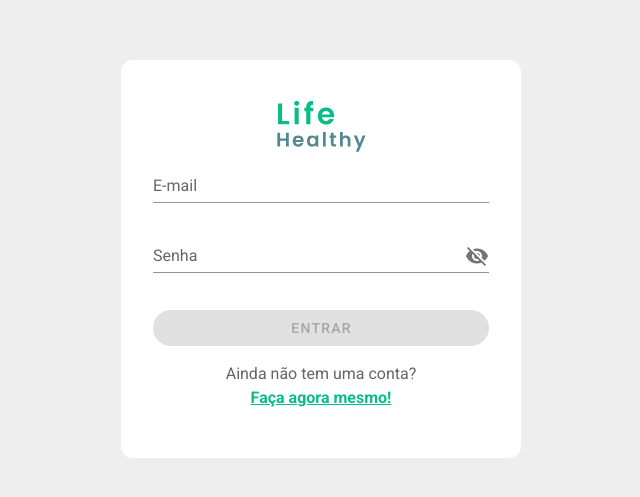
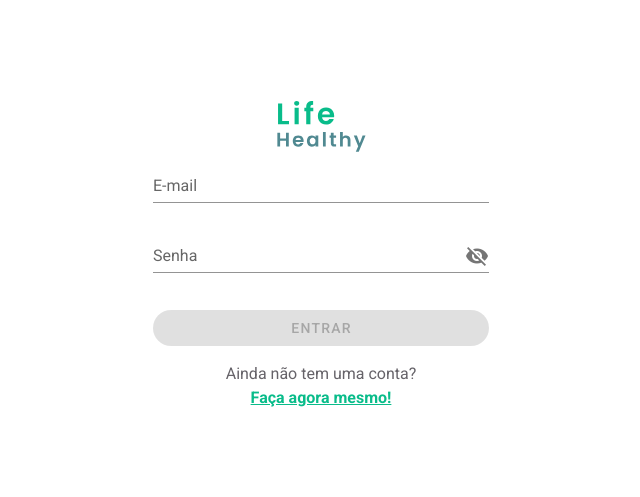
Before and after one commit to gabrielcaiana/life2.0, a Vue app: page / in a window 1280 px wide. Shown: the part 141-638 px from the top of the page, without its empty margins (319-959 px from the left). Built offline with nearby package versions, Linux system fonts and the light colour scheme.

Commit message:
finalizando o modo de dark mode

```diff
--- a/src/components/Drawer.vue
+++ b/src/components/Drawer.vue
@@ -32,7 +32,6 @@
 import { mapGetters } from "vuex";
 export default {
   data: () => ({
-    // switch1: false,
     selectedItem: 0,
     items: [
       { text: "Dashboard", icon: "mdi-view-dashboard", name: "dashboard" },
--- a/src/views/public/Login.vue
+++ b/src/views/public/Login.vue
@@ -1,7 +1,7 @@
 <template>
 	<v-app>
 		<v-main>
-			<v-container fluid class="container">
+			<v-container fluid class="container bgContent">
 				<FormLogin />
 			</v-container>
 		</v-main>
@@ -23,6 +23,5 @@ import FormLogin from '../../components/FormLogin'
 		display: flex;
 		justify-content: center;
 		align-items: center;
-		background: #eee;
 	}
 </style>
--- a/src/views/public/Register.vue
+++ b/src/views/public/Register.vue
@@ -1,7 +1,7 @@
 <template>
   <v-app>
     <v-main>
-      <v-container fluid class="container">
+      <v-container fluid class="container bgContent">
         <Register />
       </v-container>
     </v-main>
@@ -23,6 +23,5 @@ export default {
   display: flex;
   justify-content: center;
   align-items: center;
-  background: #eee;
 }
 </style>
```
